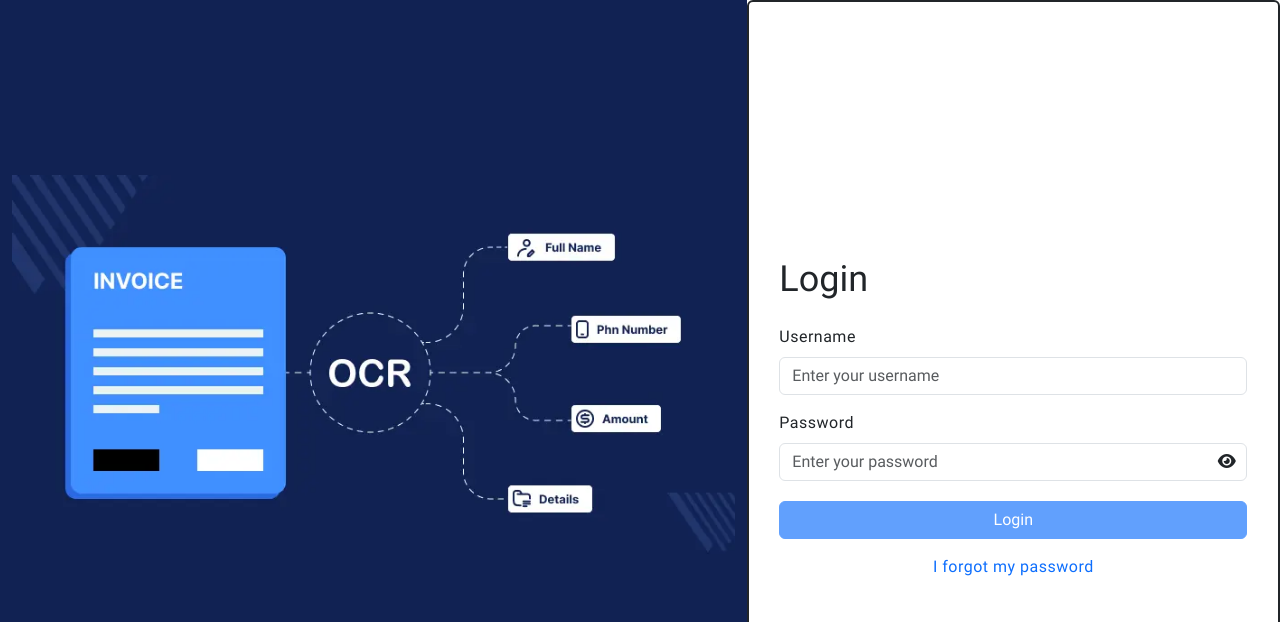
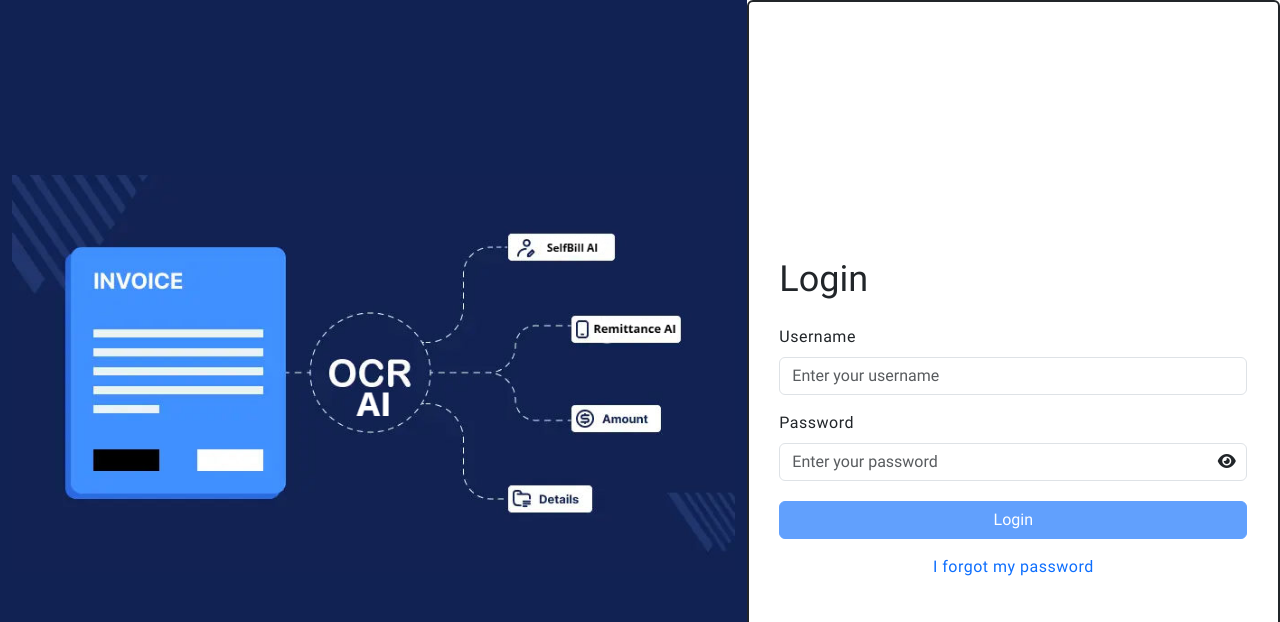
Before and after one commit to aloksteeprise/SelfBillOCR, an Angular app in the folder angular-ssr-master/: page /login in a window 1280 px wide. Shown: the top 622 px of the page. Built offline with nearby package versions, Linux system fonts and the light colour scheme.

Commit message:
image change

```diff
--- a/angular-ssr-master/src/app/pages/general/login/login.component.html
+++ b/angular-ssr-master/src/app/pages/general/login/login.component.html
@@ -1,7 +1,7 @@
 <div class="container-fluid ">
   <div class="row vh-100">
     <div class="col-sm-7" style="background-color: #112253;">
-      <img  src="assets/login/login4.webp" alt="Login Image" class="img-fluid imageheight" />
+      <img  src="assets/login/login.webp" alt="Login Image" class="img-fluid imageheight" />
     </div>
     <div class="col-sm-5 d-flex align-items-center justify-content-center card" style="border: 2px solid;">
       <div class="p-3" style="width: 100%; max-width: 500px;">
```
Also changed, not shown: angular-ssr-master/src/assets/login/login.webp (added).
